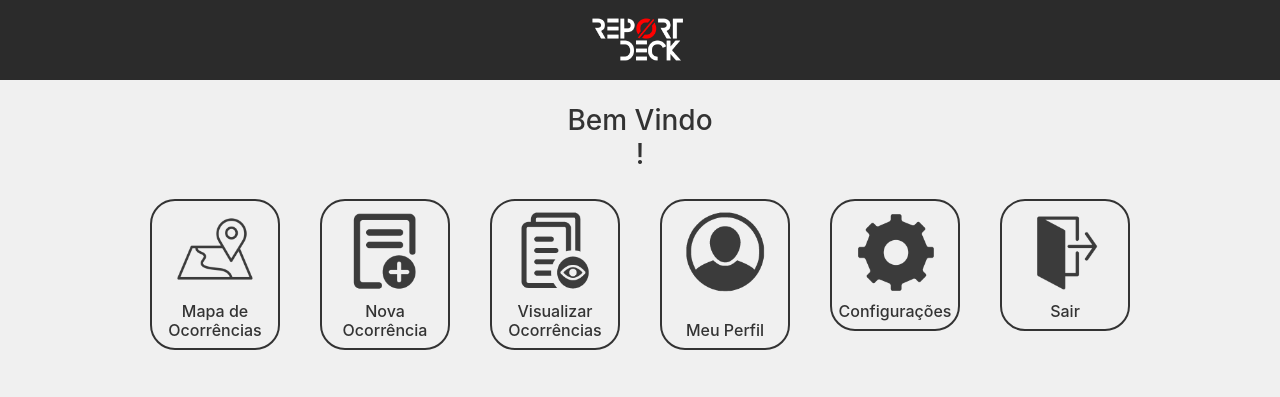
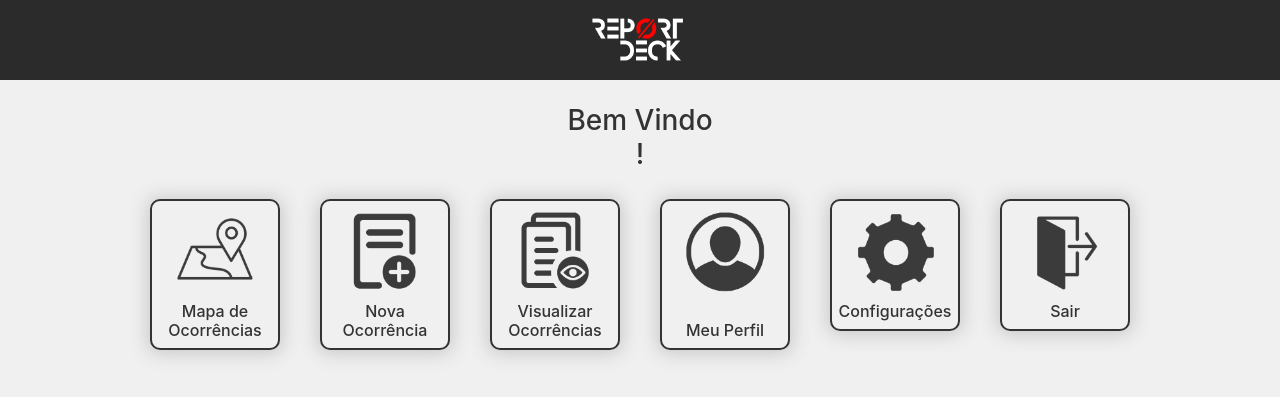
Before and after one commit to andersonneumann/Report-Deck, a PHP site: page /pages/pageUsuario.php in a window 1280 px wide. Shown: the top 397 px of the page. Run offline with PHP 8.4, Linux system fonts and the light colour scheme; the visitor is signed in with stand-in values (Sample User, id 1).

Commit message:
Mudancas no Front v2

```diff
--- a/css/styleUser.css
+++ b/css/styleUser.css
@@ -24,8 +24,11 @@ a{
 div.navegacao{
   width: 130px;
   margin: 20px;
-  border-radius: 25px;
+  border-radius: 10px;
   border: 2px solid #333333;
+	box-shadow: 0px 1px 17px 3px rgba(199,199,199,0.9);
+-webkit-box-shadow: 0px 1px 17px 3px rgba(199,199,199,0.9);
+-moz-box-shadow: 0px 1px 17px 3px rgba(199,199,199,0.9);
   float: left;
 }
 img.imgNavBar{
```
Also changed, not shown: pages/client/pageAddOcorrencia.php (+2 -2 lines).
